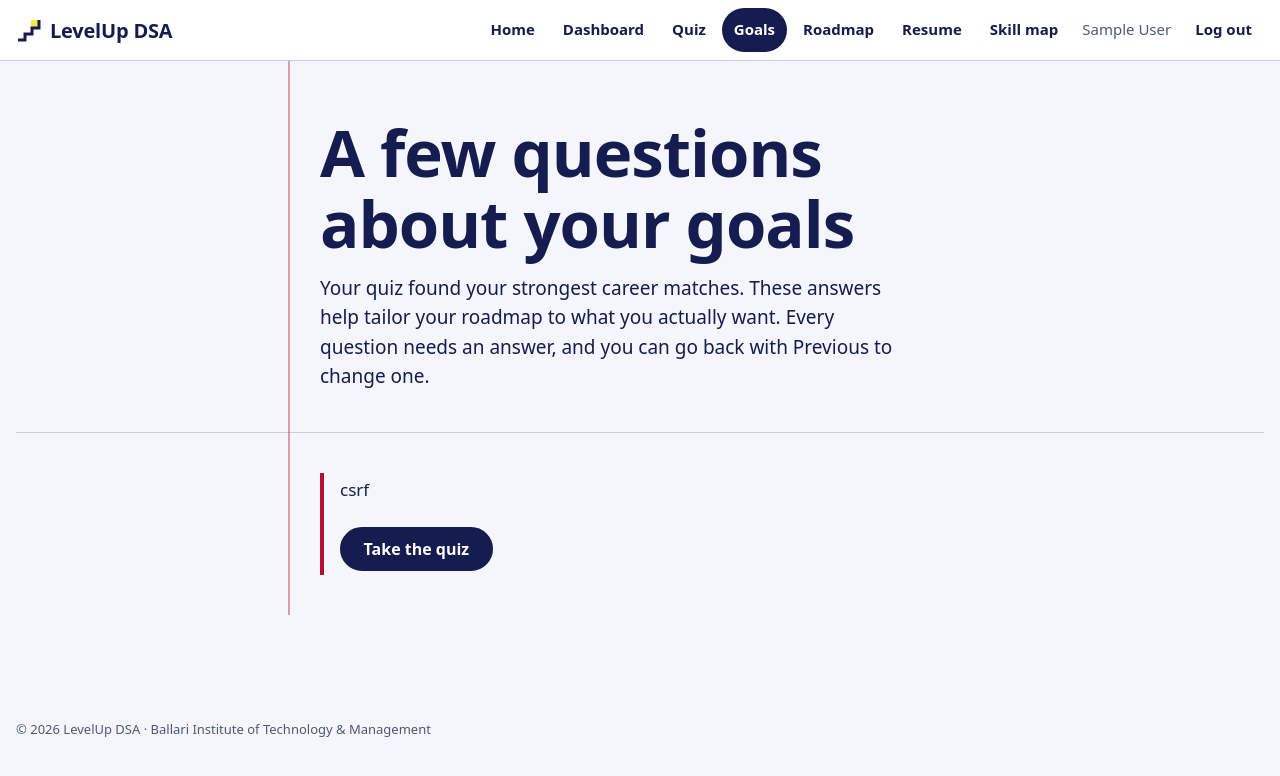
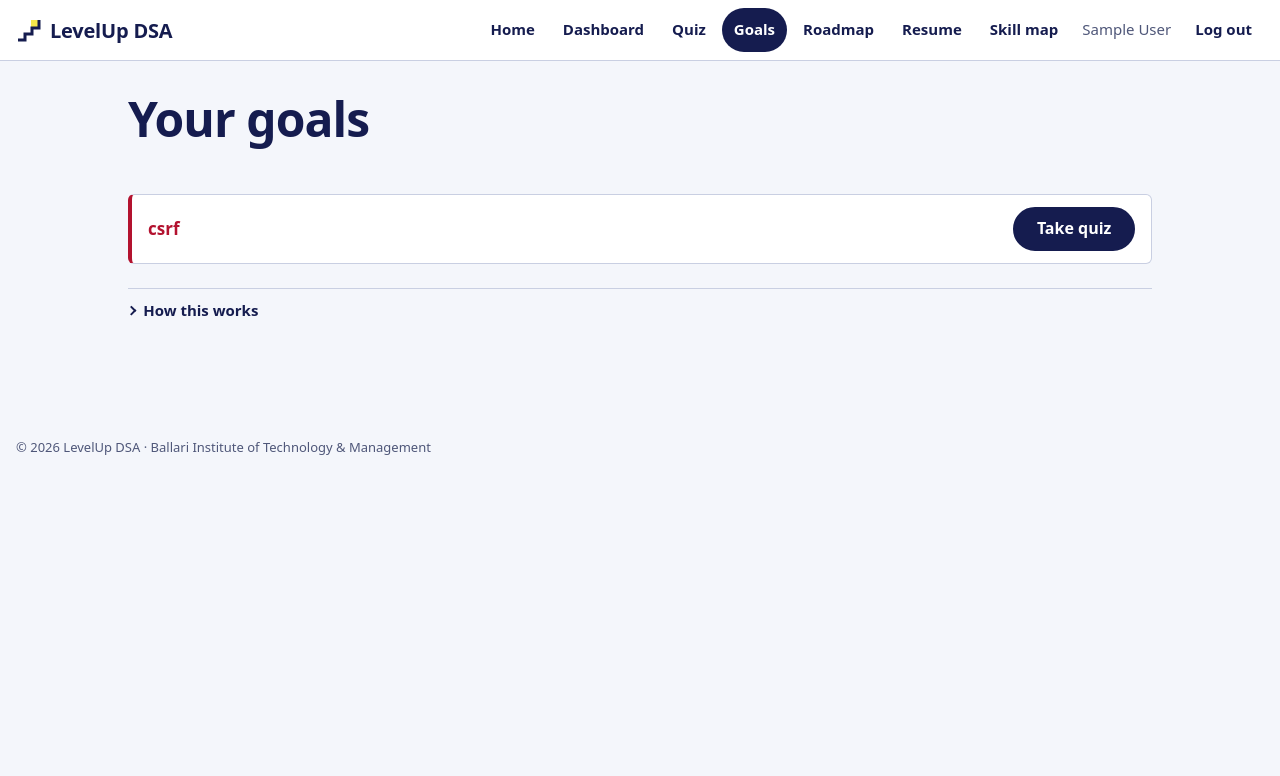
Before and after one commit to Joelmaxten/LevelUp-DSA, a Flask app: page /conversation in a window 1280 px wide. Shown: the top 776 px of the page. Run offline with Flask 3, Linux system fonts and the light colour scheme; the visitor is signed in with stand-in values (Sample User, id 1).

Commit message:
Goals, career profile and path picker: progress bar, option cards, notes step with Skip / Finish, profile as hero + See all + collapsed answers; picker as quiz-match cards with the full list under 'Choose another path'; old OMR / split-grid rules removed
Co-Authored-By: Claude Sonnet 5.5 <noreply@anthropic.com>

```diff
--- a/app/static/js/ui.js
+++ b/app/static/js/ui.js
@@ -334,26 +334,23 @@ function _legacyCareerPathPicker({ options, message, lead, submitText, preselect
     });
 }
 
-// One quiz-match radio card: career path name + confidence %, reusing the
-// same .options/.option/.bubble pattern questionForm() uses for quiz/
-// conversation answers (.path-match-pct widens the bubble from a single
-// letter into a short percentage pill - see style.css).
+// One quiz-match card: career path name + confidence %, the same large option card the quiz uses
+// (the % takes the place of the 1-4 key).
 function _pathMatchCard(match, name, checked, onPick) {
     const safeId = `path-match-${match.career_path.replace(/[^A-Za-z0-9]+/g, "-")}`;
     const input = el("input", { type: "radio", name, id: safeId, className: "visually-hidden" });
     input.checked = checked;
     input.addEventListener("change", () => onPick(match.career_path));
-    return el("label", { className: "option", for: safeId },
+    return el("label", { className: "opt-card", for: safeId },
         input,
-        el("span", { className: "bubble path-match-pct", text: `${Math.round(match.confidence_pct)}%` }),
-        el("span", { className: "option-text", text: match.career_path })
+        el("span", { className: "opt-key opt-pct", text: `${Math.round(match.confidence_pct)}%` }),
+        el("span", { className: "opt-text", text: match.career_path })
     );
 }
 
-// The new, self-fetching picker: top quiz matches (if any) as radio cards,
-// then a "choose a different path" <select> of all 15. Preselects only
-// when the API itself says to (an unambiguous single top match) - never
-// from a remembered previous choice, unlike the legacy picker.
+// The new, self-fetching picker, as cards: top quiz matches (if any) as option cards, and a
+// "choose another path" <select> of all 15. Preselects only when the API itself says to (an
+// unambiguous single top match) - never from a remembered previous choice, unlike the legacy picker.
 function _fullCareerPathPicker({ has_profile, top_matches, preselect, all_paths, lead, submitText, onSubmit }) {
     const RADIO_NAME = "career-path-match";
     const hasMatches = has_profile && top_matches.length > 0;
@@ -371,7 +368,7 @@ function _fullCareerPathPicker({ has_profile, top_matches, preselect, all_paths,
     const submit = el("button", { className: "btn", type: "button", text: submitText });
     const sync = () => { submit.disabled = !chosen; };
 
-    const radioGroup = el("div", { className: "options path-matches", role: "radiogroup", "aria-label": "Your quiz matches" });
+    const radioGroup = el("div", { className: "opt-list", role: "radiogroup", "aria-label": "Your quiz matches" });
     if (hasMatches) {
         top_matches.forEach((match) => {
             radioGroup.append(_pathMatchCard(match, RADIO_NAME, match.career_path === preselect, (path) => {
@@ -394,28 +391,23 @@ function _fullCareerPathPicker({ has_profile, top_matches, preselect, all_paths,
     submit.addEventListener("click", () => { if (chosen) onSubmit(chosen); });
     sync();
 
-    const choiceUi = el("div", {});
+    const selectField = el("div", { className: "field" }, el("label", { for: "career-path-select", text: hasMatches ? "Another path" : "Career path" }), select);
+    const card = el("div", { className: "card card-pad stack picker", role: "group", "aria-labelledby": "career-path-heading" },
+        el("h2", { className: "h2", id: "career-path-heading", text: hasMatches ? "Pick a path" : "Which path?" }),
+        lead ? el("span", { className: "chip chip-line", text: lead }) : ""
+    );
     if (hasMatches) {
-        choiceUi.append(
-            el("h3", { className: "block-title", text: "Your quiz matches" }),
-            radioGroup,
-            el("div", { className: "field path-match-other" },
-                el("label", { for: "career-path-select", text: "Or choose a different path" }),
-                select
-            )
-        );
+        const other = el("details", { className: "disclosure" }, el("summary", { text: "Choose another path" }), selectField);
+        other.open = select.value !== "";   // a preselected path that isn't one of the matches: show it
+        card.append(radioGroup, other);
     } else {
-        choiceUi.append(el("div", { className: "field" }, el("label", { for: "career-path-select", text: "Career path" }), select));
+        card.append(selectField);
     }
-
-    return careerPathPickerFrame({
-        lead,
-        message: has_profile
-            ? "Pick the career path you're generating this for."
-            : "You haven't taken the career quiz, so tell us where you're headed and we'll measure against that.",
-        choiceUi,
-        submit,
-    });
+    card.append(
+        el("div", { className: "actions" }, submit),
+        disclosure("How this works", el("p", { text: "This choice applies to this one request. It doesn't change your quiz results." }))
+    );
+    return card;
 }
 
 // A row asking which career path to use. onSubmit(path) runs when the user confirms.
@@ -439,16 +431,19 @@ function careerPathPicker({ options, message, lead, submitText, preselected, onS
     }
 
     const container = el("div", {});
-    container.append(row([], working("Loading career paths...")));
-    getJson("/career/options").then((result) => {
-        if (!result.ok) {
-            container.replaceChildren(row([], el("div", { className: "msg msg-error", role: "alert" },
-                el("p", { text: "Couldn't load career paths. Please try again." })
-            )));
-            return;
-        }
-        container.replaceChildren(_fullCareerPathPicker({ ...result.data, lead, submitText, onSubmit }));
-    });
+    const load = () => {
+        container.replaceChildren(el("div", { className: "card card-pad" }, skeleton("Loading career paths", 2)));
+        getJson("/career/options").then((result) => {
+            if (!result.ok) {
+                const again = el("button", { className: "btn", type: "button", text: "Try again" });
+                again.addEventListener("click", load);
+                container.replaceChildren(alertEl("Couldn't load career paths.", "error", again));
+                return;
+            }
+            container.replaceChildren(_fullCareerPathPicker({ ...result.data, lead, submitText, onSubmit }));
+        });
+    };
+    load();
     return container;
 }
 
--- a/app/templates/conversation.html
+++ b/app/templates/conversation.html
@@ -3,29 +3,30 @@
 {% block title %}Your goals | LevelUp DSA{% endblock %}
 
 {% block content %}
-<div class="sheet">
-    <header class="row row-head">
-        <div class="margin"></div>
-        <div class="main">
-            <h1 class="page-title" id="convo-heading">A few questions about your goals</h1>
-            <p class="lead" id="convo-intro">
-                Your quiz found your strongest career matches. These answers help tailor your roadmap to what you actually want.
-                Every question needs an answer, and you can go back with Previous to change one.
-            </p>
-        </div>
+<div class="wrap goals stack">
+    <header class="page-head">
+        <h1 class="h1" id="convo-heading">Your goals</h1>
+        <div id="convo-progress"></div>
     </header>
 
-    <div id="convo-question-box">
-        <div class="row"><div class="margin"></div><div class="main"><p class="note" role="status">Loading your first question...</p></div></div>
-    </div>
+    <div id="convo-question-box"><div class="card card-pad"><div class="skel" role="status" aria-label="Loading"><span class="skel-line w-70"></span><span class="skel-line skel-block"></span></div></div></div>
 
-    <div id="convo-results-box" hidden></div>
+    <div id="convo-results-box" class="stack" hidden></div>
+
+    <details class="disclosure">
+        <summary>How this works</summary>
+        <ul class="info-list" id="convo-info">
+            <li>These answers tailor your roadmap to what you want.</li>
+            <li>Every question needs an answer. Use Previous to change one.</li>
+        </ul>
+    </details>
 </div>
 
 <script src="{{ url_for('static', filename='js/results.js') }}"></script>
 <script>
 const heading = document.getElementById("convo-heading");
-const intro = document.getElementById("convo-intro");
+const progressBox = document.getElementById("convo-progress");
+const infoList = document.getElementById("convo-info");
 const questionBox = document.getElementById("convo-question-box");
 const resultsBox = document.getElementById("convo-results-box");
 
@@ -42,42 +43,44 @@ let moved = false;   // has the student moved at all? Only then is focus moved t
 let notesConfig = { prompt: "Anything else you'd like us to know?", max_length: 500 };
 let notesDraft = "";   // kept so going Previous from the notes step and forward again doesn't lose what was typed
 
-const NOTES_PLACEHOLDER = "For example: I'm most interested in healthcare apps, I can only study about an hour a day on weekdays, and I'd like to build a portfolio project before placements.";
+const NOTES_PLACEHOLDER = "For example: I can study an hour a day on weekdays.";
 
 function showLoading(message) {
-    questionBox.replaceChildren(row([], working(message)));
+    questionBox.replaceChildren(el("div", { className: "card card-pad" }, skeleton(message, 2)));
 }
 
 // isStart: the failed request was /conversation/start (vs an answer or Previous).
 // retry: re-runs the failed request.
 function renderError(result, isStart, retry) {
     let message;
-    const actions = el("div", { className: "actions" });
+    let action;
 
     if (result.status === 401) {
         message = "You need to be logged in to continue.";
-        actions.append(el("a", { className: "btn", href: "/login?next=/conversation", text: "Log in" }));
+        action = el("a", { className: "btn", href: "/login?next=/conversation", text: "Log in" });
     } else if (result.status === 400 && isStart) {
         // Server says the quiz hasn't been completed in this session.
         message = (result.data && result.data.error) || "Complete the career quiz first.";
-        actions.append(el("a", { className: "btn", href: "/quiz", text: "Take the quiz" }));
+        action = el("a", { className: "btn", href: "/quiz", text: "Take quiz" });
     } else if (result.status === 400) {
         // Conversation state was lost or is out of step server-side; restarting either works or
         // hands the student to the "take the quiz" branch above.
         message = (result.data && result.data.error) || "Your conversation session was lost.";
-        const restart = el("button", { className: "btn", type: "button", text: "Start the questions again" });
-        restart.addEventListener("click", startConversation);
-        actions.append(restart);
+        action = el("button", { className: "btn", type: "button", text: "Restart questions" });
+        action.addEventListener("click", startConversation);
     } else {
         message = result.status === 0
-            ? "Couldn't reach the server. Check your connection and try again."
-            : (result.data && result.data.error) || "Something went wrong. Please try again.";
-        const again = el("button", { className: "btn", type: "button", text: "Try again" });
-        again.addEventListener("click", retry);
-        actions.append(again);
+            ? "Couldn't reach the server. Check your connection."
+            : (result.data && result.data.error) || "Something went wrong.";
+        action = el("button", { className: "btn", type: "button", text: "Try again" });
+        action.addEventListener("click", retry);
     }
 
-    questionBox.replaceChildren(row([], el("div", { className: "msg msg-error", role: "alert" }, el("p", { text: message }), actions)));
+    questionBox.replaceChildren(alertEl(message, "error", action));
+}
+
+function showProgress(left, right, pct) {
+    progressBox.replaceChildren(questionProgress(left, right, pct));
 }
 
 function showQuestion() {
@@ -98,16 +101,8 @@ function showQuestion() {
         onNext: (value) => (isLast ? goToNotes(id, value) : goNext(id, value)),
     });
 
-    questionBox.replaceChildren(row(
-        [
-            el("p", { className: "row-title", text: `Question ${number} of ${total}` }),
-            el("p", { className: "note", text: "Every question needs an answer." }),
-        ],
-        el("div", { className: "qa" },
-            el("div", { className: "qa-q" }, title),
-            el("div", { className: "qa-a" }, form)
-        )
-    ));
+    showProgress(`Question ${number} of ${total}`, "", (number / (total + 1)) * 100);
+    questionBox.replaceChildren(el("div", { className: "card card-pad stack" }, title, form));
     if (moved) focusHeading(title);
 }
 
@@ -146,35 +141,35 @@ function goToNotes(id, value) {
 }
 
 // The optional last step. Nothing here is required: "Finish" with an empty box and
-// "Skip this step" both send no notes at all. Previous returns to the last question
+// "Skip" both send no notes at all. Previous returns to the last question
 // (nothing has been sent for it yet, so no request is needed).
 function showNotesStep(errorMessage) {
-    const { id, question } = path[path.length - 1];
+    const { id } = path[path.length - 1];
     const maxLength = notesConfig.max_length;
 
     const input = el("textarea", {
         id: "notes-input",
         className: "notes-input",
-        rows: "6",
+        rows: "5",
         maxlength: String(maxLength),
         placeholder: NOTES_PLACEHOLDER,
-        "aria-describedby": "notes-hint notes-count",
+        "aria-describedby": "notes-count",
     });
     input.value = notesDraft;
 
     const count = el("span", { id: "notes-count", className: "count" });
     const updateCount = () => {
         notesDraft = input.value;
-        count.textContent = `${input.value.length} of ${maxLength} characters`;
+        count.textContent = `${input.value.length} / ${maxLength}`;
         count.classList.toggle("count-warn", input.value.length >= maxLength * 0.9);
     };
     input.addEventListener("input", updateCount);
     updateCount();
 
-    const backBtn = el("button", { className: "btn btn-outline", type: "button", text: "Previous" });
+    const backBtn = el("button", { className: "btn btn-ghost", type: "button", text: "Previous" });
     backBtn.addEventListener("click", showQuestion);
 
-    const skipBtn = el("button", { className: "btn-quiet", type: "button", text: "Skip this step" });
+    const skipBtn = el("button", { className: "btn btn-ghost", type: "button", text: "Skip" });
     skipBtn.addEventListener("click", () => submitAnswer(id, chosen[id], ""));
 
     const finishBtn = el("button", { className: "btn", type: "button", text: "Finish" });
@@ -182,35 +177,28 @@ function showNotesStep(errorMessage) {
 
     const title = el("h2", { className: "question question-tight" },
         el("label", { for: "notes-input", text: `${notesConfig.prompt} ` }),
-        el("span", { className: "note", text: "Optional" })
+        el("span", { className: "chip chip-line", text: "Optional" })
     );
 
-    questionBox.replaceChildren(row(
-        [
-            el("p", { className: "row-title", text: "Last step" }),
-            el("p", { className: "note", text: "This one is optional." }),
-            el("p", { className: "note", text: `You chose: ${question.options[chosen[id]]}` }),
-        ],
-        el("div", { className: "qa" },
-            el("div", { className: "qa-q" },
-                title,
-                el("p", { id: "notes-hint", className: "note question-hint", text: "Interests, constraints, or goals we didn't ask about. Leave it blank if nothing comes to mind." })
-            ),
-            el("div", { className: "qa-a" },
-                input,
-                el("div", { className: "count-row" }, count),
-                errorMessage ? el("p", { className: "field-error", role: "alert", text: errorMessage }) : "",
-                el("div", { className: "qnav" }, backBtn, el("div", { className: "qnav-end" }, skipBtn, finishBtn))
-            )
-        )
+    showProgress("Last step", "", 100);
+    questionBox.replaceChildren(el("div", { className: "card card-pad stack" },
+        title,
+        input,
+        el("div", { className: "count-row" }, count),
+        errorMessage ? el("p", { className: "field-error", role: "alert", text: errorMessage }) : "",
+        el("div", { className: "qnav" }, backBtn, el("div", { className: "qnav-end" }, skipBtn, finishBtn))
     ));
     focusHeading(title);
 }
 
 function renderResults(profile, savedNotes) {
     heading.textContent = "Your career profile";
-    intro.textContent = "Here's how your quiz and your answers add up. Your roadmap is built around your top match.";
+    progressBox.replaceChildren();
     questionBox.hidden = true;
+    infoList.replaceChildren(
+        el("li", { text: "Your roadmap is built around your top match." }),
+        el("li", { text: "Each % is the share of your answers that pointed to that path." })
+    );
 
     // Built from what was chosen last for each question, in order, so a changed answer shows as changed.
     const recap = path.map((step) => ({ question: step.question.text, answer: step.question.options[chosen[step.id]] }));
@@ -218,12 +206,12 @@ function renderResults(profile, savedNotes) {
     if (savedNotes) recap.push({ question: notesConfig.prompt, answer: savedNotes });
 
     resultsBox.replaceChildren(
-        ...rankingRows(profile.career_ranking, 2),
-        answersRow("What we'll factor into your roadmap", recap, 2),
-        row([], el("div", { className: "actions row-actions" },
-            el("a", { className: "btn", href: "/roadmap", text: "Continue to your roadmap" }),
-            el("a", { className: "btn-quiet", href: "/quiz", text: "Retake the quiz" })
-        ))
+        ...careerResultNodes(profile.career_ranking),
+        answersDisclosure("Your answers", recap),
+        el("div", { className: "actions" },
+            el("a", { className: "btn", href: "/roadmap", text: "Build my roadmap" }),
+            el("a", { className: "btn btn-ghost", href: "/quiz", text: "Retake quiz" })
+        )
     );
     resultsBox.hidden = false;
     focusHeading(heading);
@@ -233,7 +221,7 @@ function renderResults(profile, savedNotes) {
 async function submitAnswer(questionId, optionKey, notes = "") {
     // Replacing the buttons immediately also prevents a double-click from
     // submitting the same answer twice.
-    showLoading("Saving your answers...");
+    showLoading("Saving your answers");
 
     const body = { question_id: questionId, option: optionKey };
     if (notes.trim()) body.additional_notes = notes;
@@ -266,7 +254,7 @@ async function startConversation() {
     moved = false;
     questionBox.hidden = false;
 
-    showLoading("Loading your first question...");
+    showLoading("Loading your first question");
 
     const result = await postJson("/conversation/start");
     if (!result.ok) {
```
Also changed, not shown: app/static/css/style.css (+12 -87 lines).
